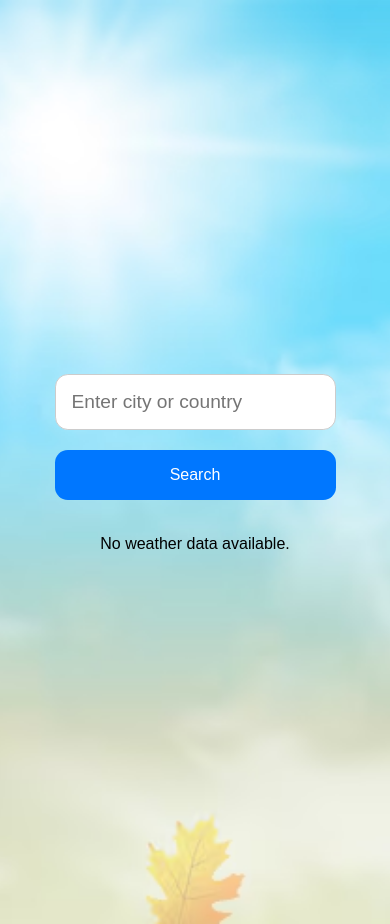
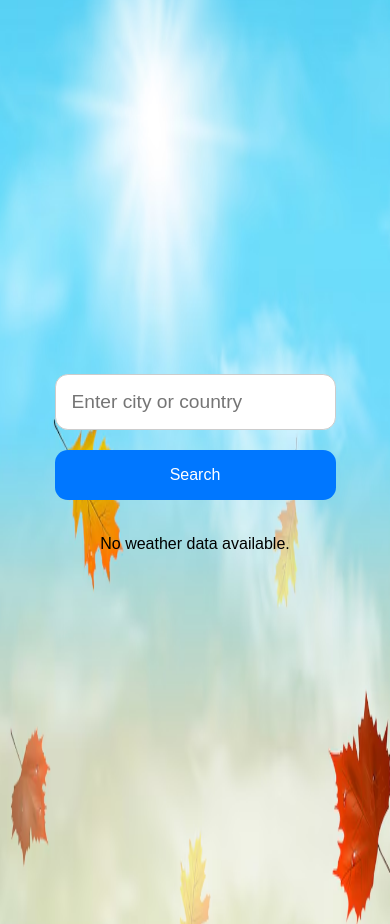
Before and after one commit to sawpaingchitmin/weather-app, a React (Create React App) app in the folder weather-app/: page / in a window 390 px wide. Built offline with nearby package versions, Linux system fonts and the light colour scheme.

Commit message:
Update App.css

```diff
--- a/weather-app/src/App.css
+++ b/weather-app/src/App.css
@@ -106,6 +106,10 @@
 }
 
 @media (max-width: 768px) {
+    .app-container {
+        background-size: 110vw 115vh;
+    }
+
     .weather-card {
         width: 200px;
     }
```
